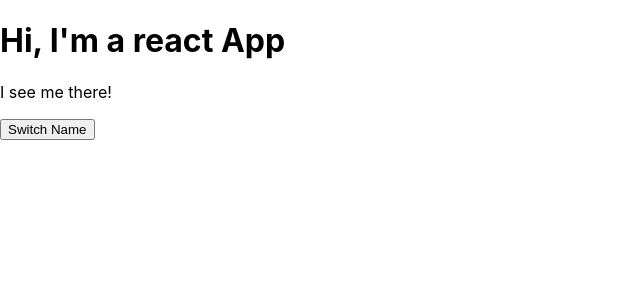
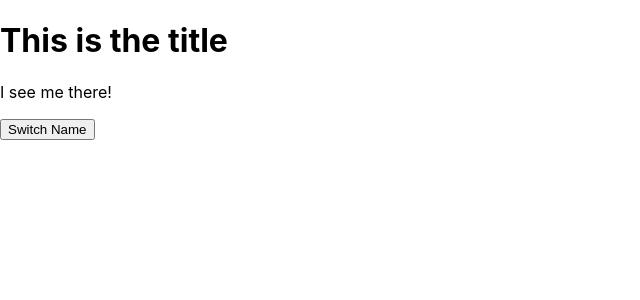
Before and after one commit to NaveenDK/react-js-concepts, a React app: page / in a window 1280 px wide. Shown: the top 300 px of the page, without its empty margins (0-640 px from the left). Built offline with nearby package versions, Linux system fonts and the light colour scheme.

Commit message:
added title

```diff
--- a/src/components/Cockpit/Cockpit.js
+++ b/src/components/Cockpit/Cockpit.js
@@ -17,7 +17,7 @@
     }
     return (
               <div>
-                     <h1>Hi, I'm a react App</h1>
+                     <h1>{props.apptitle}</h1>
                         <p className={classes.Cockpit}> I see me there!</p>
                                   {/* <button onClick={this.switchNameHandler.bind(this,'Maxmillian')}> Switch Name</button>*/  }
                                   { /*the below method is a bit inefficient and above bind method is recommended */}
--- a/src/containers/App.js
+++ b/src/containers/App.js
@@ -85,6 +85,7 @@
                             <Cockpit showPersons = {this.state.showPersons}
                             persons ={this.state.persons}
                             clicked={this.togglePersonsHandler}
+                            apptitle={this.props.title}
 
                             />
                                     {persons}
--- a/src/index.js
+++ b/src/index.js
@@ -4,7 +4,7 @@
 import App from './containers/App';
 import * as serviceWorker from './serviceWorker';
 
-ReactDOM.render(<App />, document.getElementById('root'));
+ReactDOM.render(<App title="This is the title"/>, document.getElementById('root'));
 
 // If you want your app to work offline and load faster, you can change
 // unregister() to register() below. Note this comes with some pitfalls.
```
